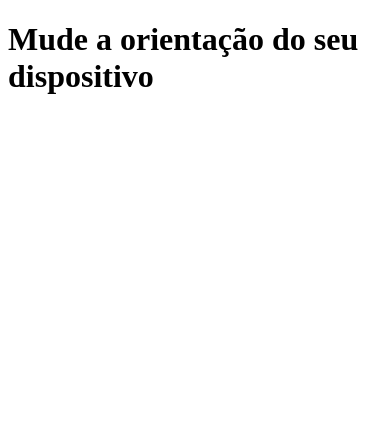
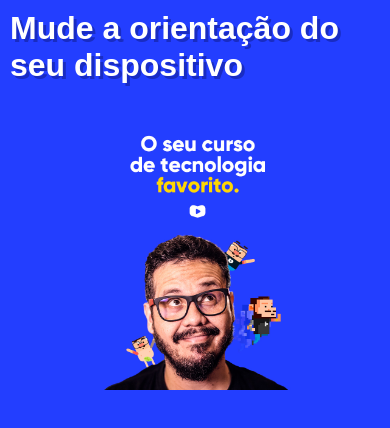
Before and after one commit to fabriciosantos404/html-css, a plain HTML site: page exercicios/ex026/mq002/index.html in a window 390 px wide. Drawn offline with Linux system fonts and the light colour scheme.

Commit message:
ex002 media query

```diff
--- a/exercicios/ex026/mq002/estilos/paisagem.css
+++ b/exercicios/ex026/mq002/estilos/paisagem.css
@@ -1,3 +1,8 @@
 @charset "UTF-8";
 
 /* Aparelho deitado (landscape) */
+
+body {
+    background-image: url(../../imagens/cev-landscape.jpg);
+    background-position: center top;
+}
--- a/exercicios/ex026/mq002/estilos/retrato.css
+++ b/exercicios/ex026/mq002/estilos/retrato.css
@@ -1,3 +1,8 @@
 @charset "UTF-8";
 
 /* Aparelhos em pé (portrait) */
+
+body {
+    background-image: url(../../imagens/cev-portrait.jpg);
+    background-position: center bottom;
+}
--- a/exercicios/ex026/mq002/estilos/style.css
+++ b/exercicios/ex026/mq002/estilos/style.css
@@ -1,3 +1,23 @@
 @charset "UTF-8";
 
 /* Configurações gerais */
+
+* {
+    margin: 0px;
+    padding: 0px;
+    font-family: Arial, Helvetica, sans-serif;
+}
+
+html, body {
+    width: 100vw;
+    height: 100vw;
+    background-color: #233eff;
+    background-size: contain;
+    background-repeat: no-repeat;
+}
+
+h1 {
+    color: white;
+    text-shadow: 3px 3px 0px #192cc2;
+    padding: 10px;
+}
```
